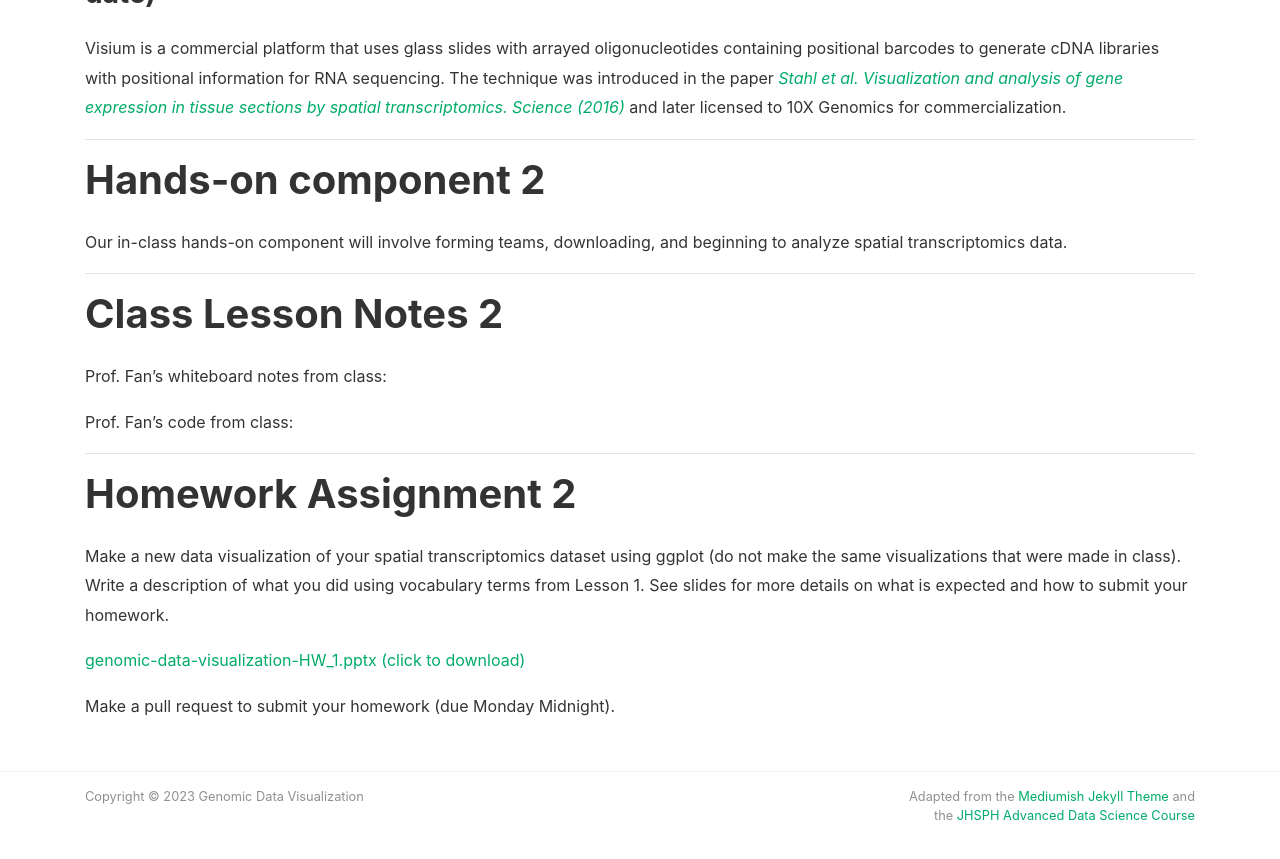
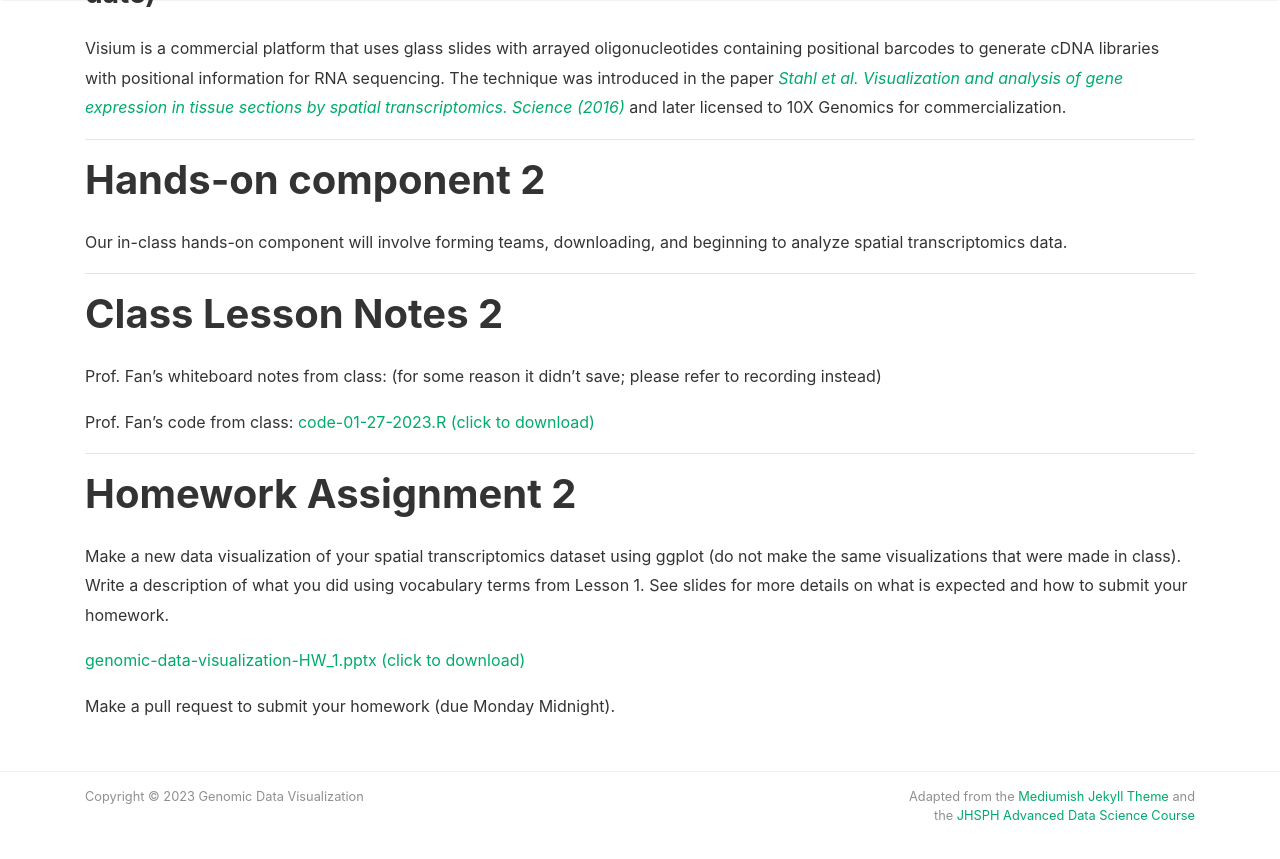
Before and after one commit to JEFworks-Lab/genomic-data-visualization-2023, a Jekyll site: the page built from _course/2-spatial-transcriptomics-data.md, in a window 1280 px wide and 900 px high, scrolled down 1308 px. Shown: the top 859 px of the window. Built offline with Jekyll 4.4.1, drawn with Linux system fonts in a browser that asks for light colours; nearby versions of some CDN libraries.

Commit message:
update from class notes lesson 2

```diff
--- a/_course/2-spatial-transcriptomics-data.md
+++ b/_course/2-spatial-transcriptomics-data.md
@@ -39,9 +39,9 @@ Our in-class hands-on component will involve forming teams, downloading, and beg
 
 # Class Lesson Notes 2
 
-Prof. Fan’s whiteboard notes from class:
+Prof. Fan’s whiteboard notes from class: (for some reason it didn't save; please refer to recording instead)
 
-Prof. Fan’s code from class:
+Prof. Fan’s code from class: [code-01-27-2023.R (click to download)]({{ site.baseurl }}/resources/code/code-01-27-2023.R)
 
 ---
 
```
Also changed, not shown: _posts/2023-01-21-jfan9.md (+1 -1 lines), 2 other files.
